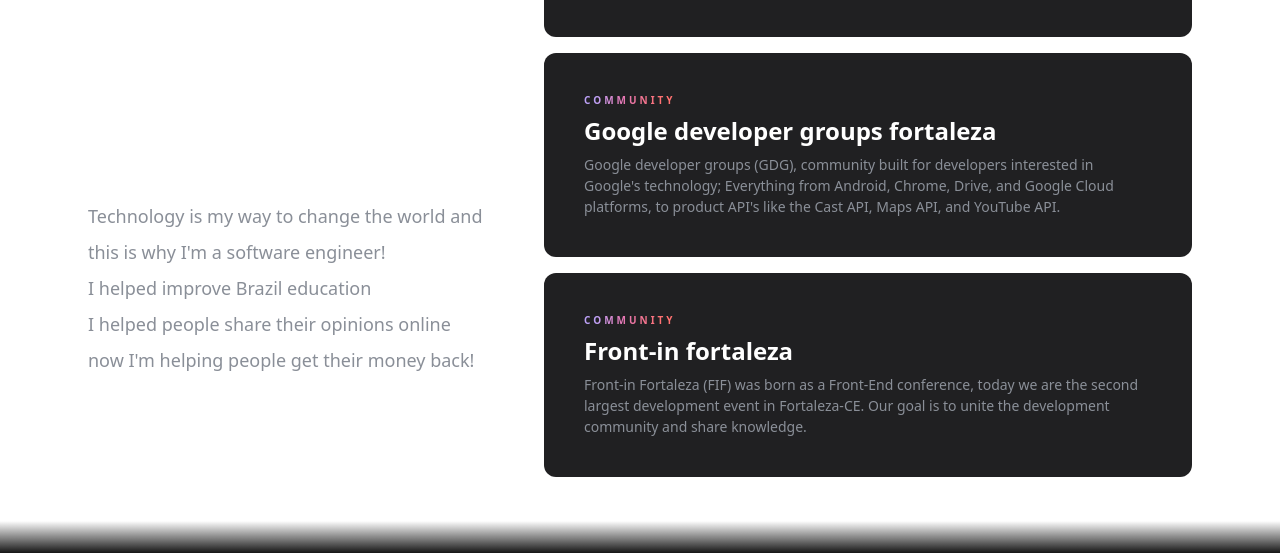
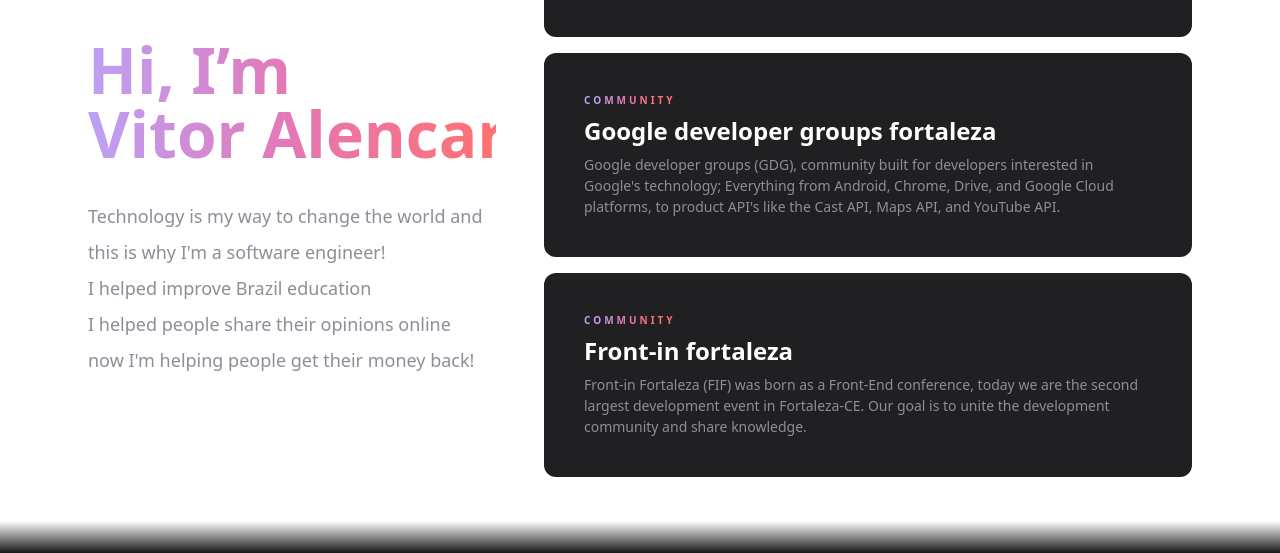
Before and after one commit to vitormalencar/vitormalencar, a Gatsby site: page / in a window 1280 px wide. Shown: the part 247-800 px from the top of the page. Built offline with nearby package versions, Linux system fonts and the light colour scheme; Gatsby itself is replaced by a stand-in of ours; no server answers.

Commit message:
updating colors

```diff
--- a/tailwind/colors.js
+++ b/tailwind/colors.js
@@ -5,6 +5,9 @@
   sunrise: "#F7F8F8",
   zenith: "#ffffff",
   purble: "#515cc3",
+  begonia: " #FF7170",
+  paleViolet: "#BCA1F7",
+  middlePurple: " #E577B4",
 }
 // eslint-disable-next-line no-undef
 module.exports = colors
```
